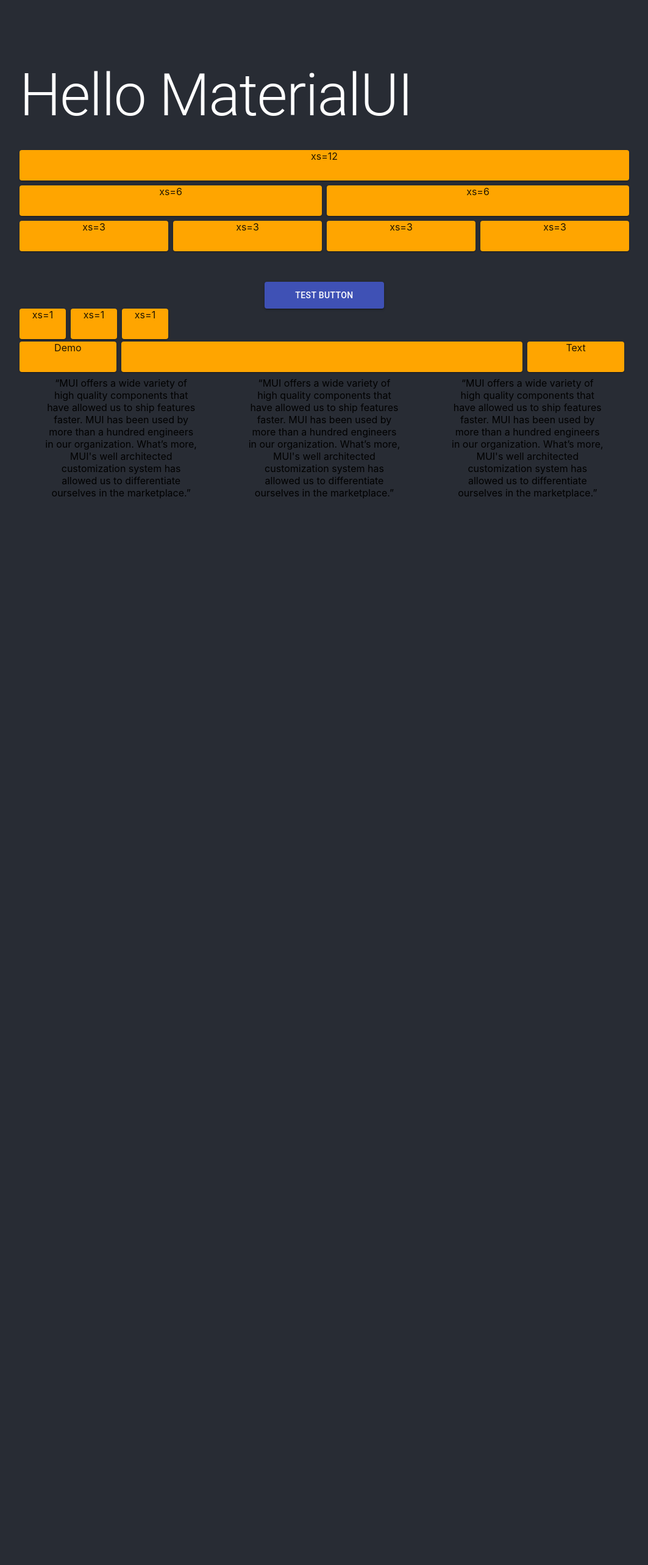
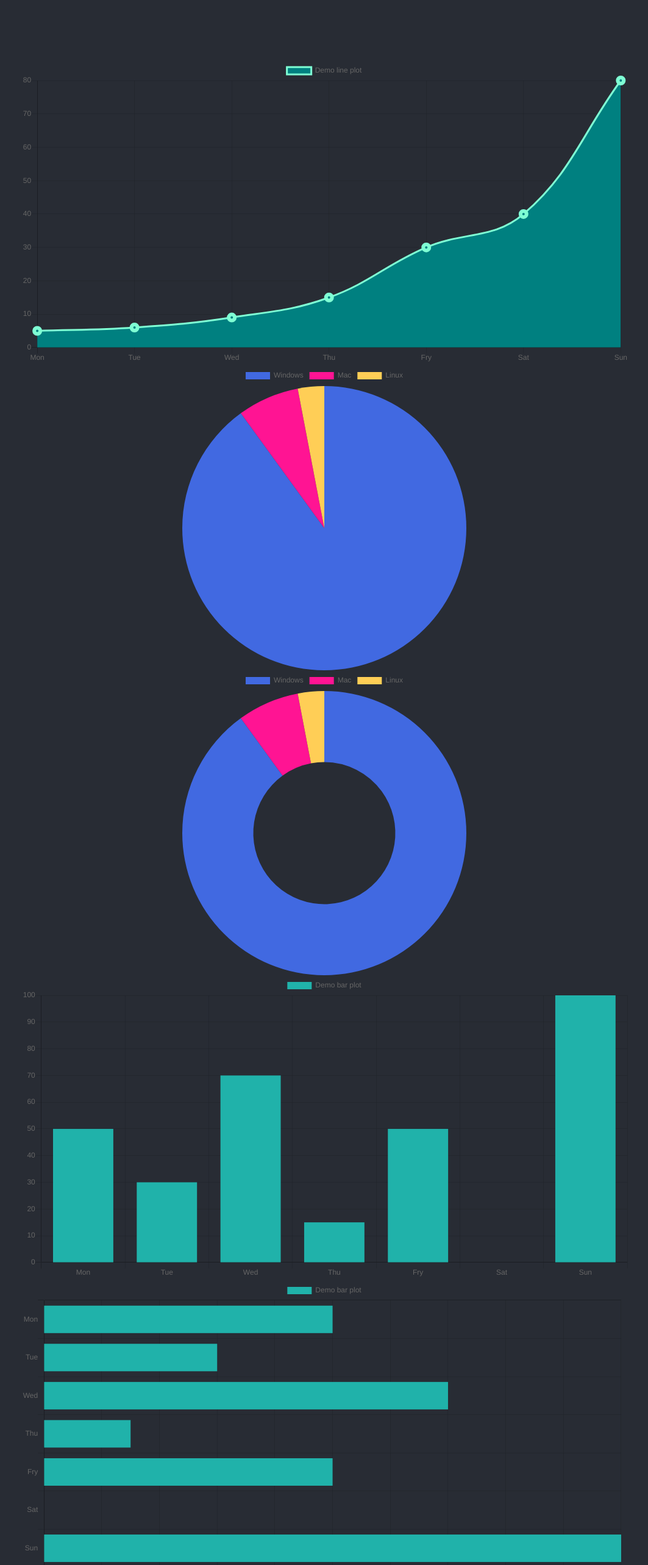
Before and after one commit to daichi-sato-design/chart_lesson, a React (Create React App) app: page / in a window 1280 px wide. Shown: the top 2566 px of the page at 61% size, without its empty margins (108-1171 px from the left). Before the commit the page ends 918 px from the top, so only its background shows below. Built offline with nearby package versions, Linux system fonts and the light colour scheme.

Commit message:
implement learning content

```diff
--- a/src/App.tsx
+++ b/src/App.tsx
@@ -15,6 +15,13 @@
   return (
     <div className="App">
       <div className="App__wrap">
+        {/* Chart.js */}
+        <LinePlot />
+        <PiePlot />
+        <BarPlot />
+        <RaderPlot />
+        <BubblePlot />
+        {/* MaterialUI */}
         <MaterialUI />
       </div>
     </div>
```
